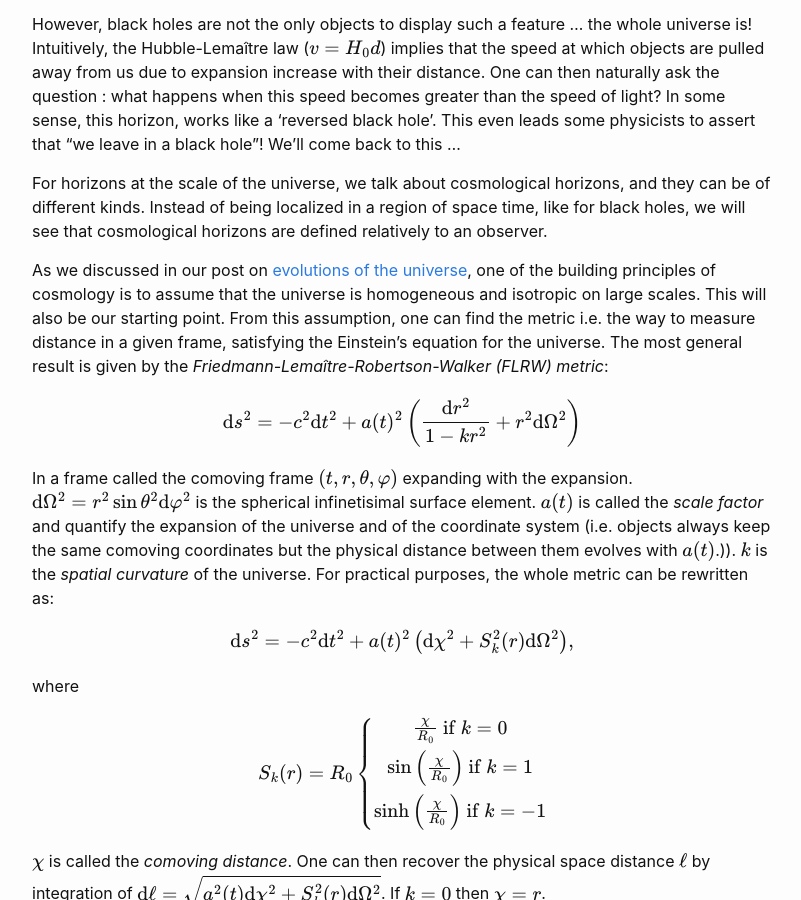
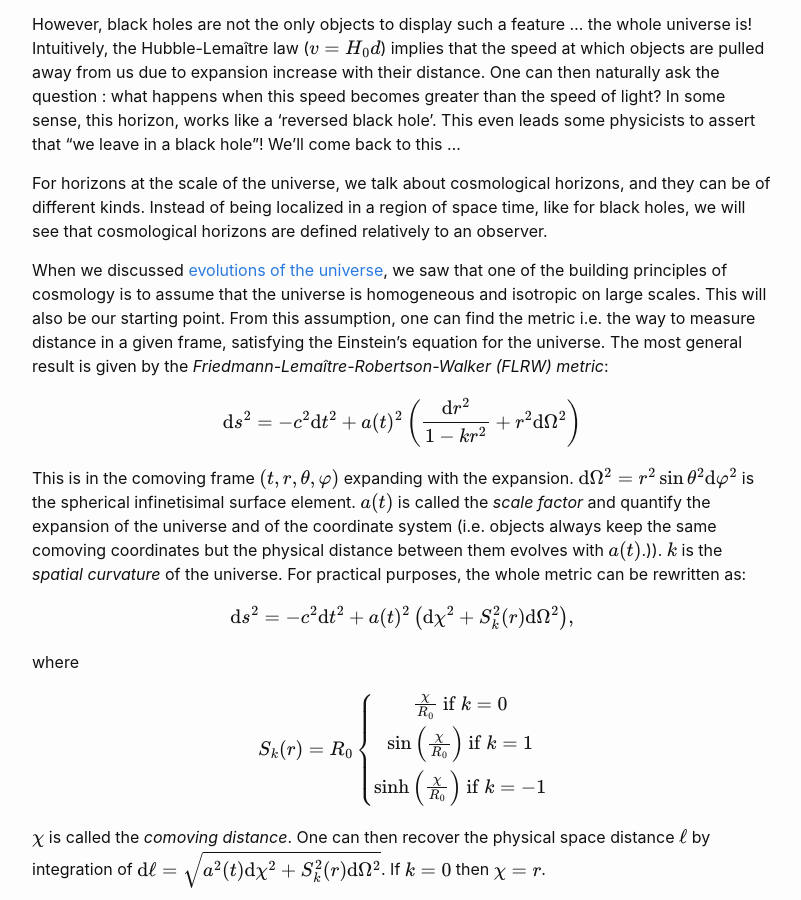
Before and after one commit to YoloNomy/YoloNomy.github.io, a Jekyll site: the page built from codes/cosmo/horizons.md, in a window 1280 px wide and 900 px high, scrolled down 338 px. Shown: the whole window, without its empty margins (238-1039 px from the left). Built offline with Jekyll 4.4.1, drawn with Linux system fonts in a browser that asks for light colours; formulas are drawn with MathJax 3.

Commit message:
Update horizons.md

```diff
--- a/codes/cosmo/horizons.md
+++ b/codes/cosmo/horizons.md
@@ -11,14 +11,14 @@ However, black holes are not the only objects to display such a feature ... the
 
 For horizons at the scale of the universe, we talk about cosmological horizons, and they can be of different kinds. Instead of being localized in a region of space time, like for black holes, we will see that cosmological horizons are defined relatively to an observer.
 
-As we discussed in our post on [evolutions of the universe](({% link codes/cosmo/friedmann.md %})), one of the building principles of cosmology is to assume that the universe is homogeneous and isotropic on large scales. This will also be our starting point. From this assumption, one can find the metric i.e. the way to measure distance in a given frame, satisfying the Einstein's equation for the universe.
+When we discussed [evolutions of the universe]({% link codes/cosmo/friedmann.md %}), we saw that one of the building principles of cosmology is to assume that the universe is homogeneous and isotropic on large scales. This will also be our starting point. From this assumption, one can find the metric i.e. the way to measure distance in a given frame, satisfying the Einstein's equation for the universe.
 The most general result is given by the *Friedmann-Lemaître-Robertson-Walker (FLRW) metric*:
 
 $$
 \text{d}s^2 = -c^2\text{d}t^2 + a(t)^2\left( \frac{\text{d}r^2}{1 - kr^2}  + r^2\text{d}\Omega^2\right)
 $$
 
-In a frame called the comoving frame $(t,r,\theta,\varphi)$ expanding with the expansion. $\text{d}\Omega^2 = r^2\sin\theta^2 \text{d}\varphi^2$ is the spherical infinetisimal surface element. $a(t)$ is called the *scale factor* and quantify the expansion of the universe and of the coordinate system (i.e. objects always keep the same comoving coordinates but the physical distance between them evolves with $a(t)$.)). $k$ is the *spatial curvature* of the universe.
+This is in the comoving frame $(t,r,\theta,\varphi)$ expanding with the expansion. $\text{d}\Omega^2 = r^2\sin\theta^2 \text{d}\varphi^2$ is the spherical infinetisimal surface element. $a(t)$ is called the *scale factor* and quantify the expansion of the universe and of the coordinate system (i.e. objects always keep the same comoving coordinates but the physical distance between them evolves with $a(t)$.)). $k$ is the *spatial curvature* of the universe.
 For practical purposes, the whole metric can be rewritten as:
 
 $$
@@ -121,7 +121,7 @@ Note that as we our light will never reach something behind the event horizon, w
 
 ## The $\Lambda$-CMD case
 
-In order to predict the evolution of the horizons through the history of the universe, we need to find a way to predict $a(t)$. In order to do so, you need to find invoque the fundamental equation of cosmology, called the [Friedmann-Lemaître equation](({% link codes/cosmo/friedmann.md %}))
+In order to predict the evolution of the horizons through the history of the universe, we need to find a way to predict $a(t)$. In order to do so, you need to find invoque the fundamental equation of cosmology, called the [Friedmann-Lemaître equation]({% link codes/cosmo/friedmann.md %})
 
 $$ \frac{H^2}{H_0^2} = \frac{8\pi G}{3}\rho - \frac{k}{a^2} -\frac{\Lambda}{8 \pi G} $$
 
```
